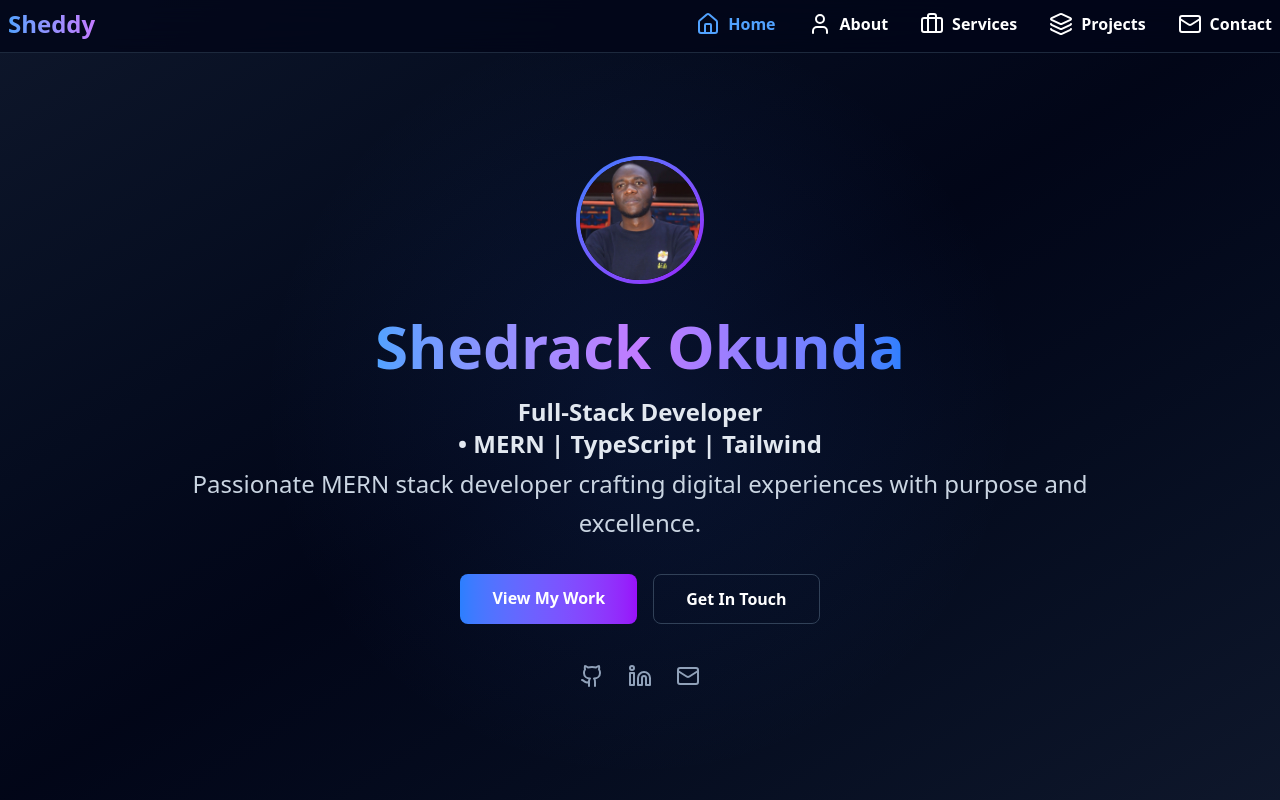
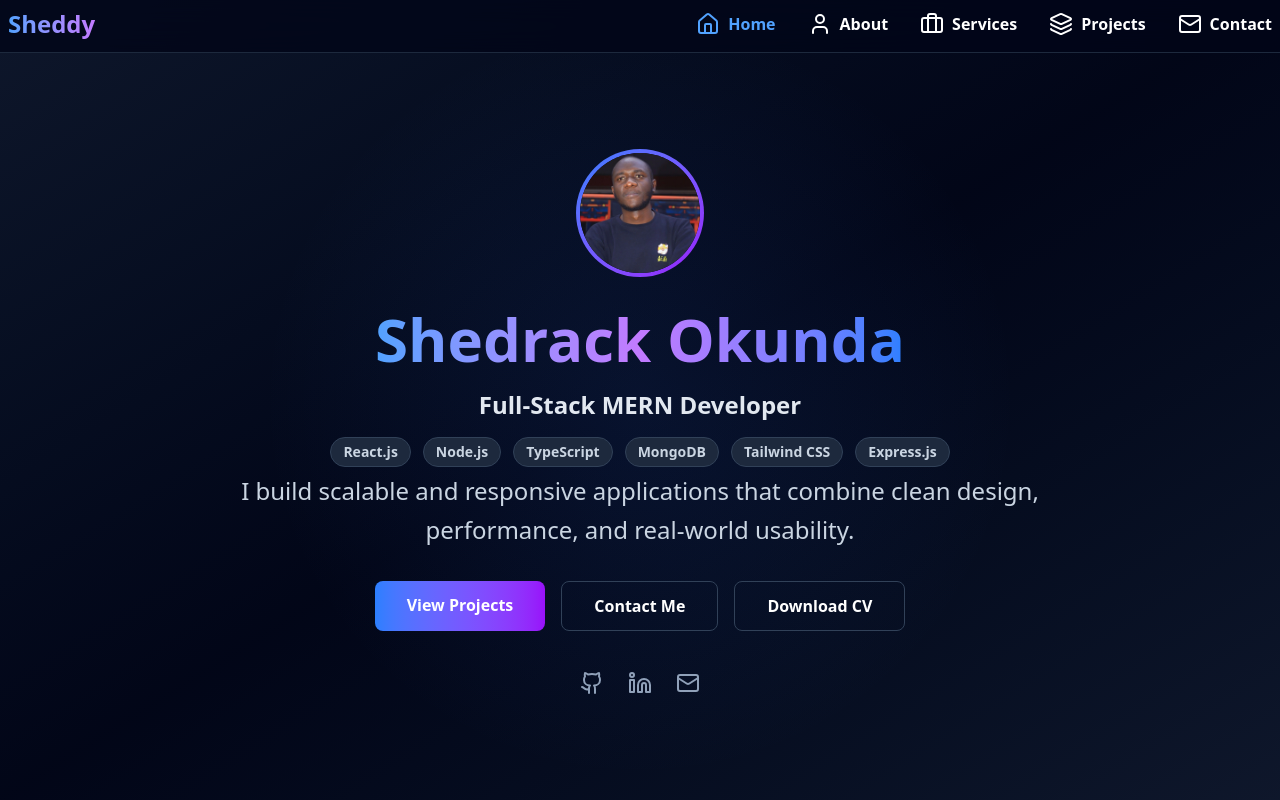
Before and after one commit to shedrack-okunda/my-portfolio, a React (Vite) app: page / in a window 1280 px wide. Shown: the top 800 px of the page. Built offline with nearby package versions, Linux system fonts and the light colour scheme.

Commit message:
feat: Improve portfolio hero section and developer presentation

```diff
--- a/src/components/sections/Hero.tsx
+++ b/src/components/sections/Hero.tsx
@@ -53,8 +53,23 @@ const Hero: React.FC = () => {
 						transition={{ duration: 0.8, delay: 0.5 }}
 						viewport={{ once: true }}
 						className="text-2xl mb-1 font-semibold text-slate-200">
-						Full-Stack Developer
-						<br />• MERN | TypeScript | Tailwind
+						Full-Stack MERN Developer
+						<div className="flex flex-wrap justify-center gap-3 mt-4">
+							{[
+								"React.js",
+								"Node.js",
+								"TypeScript",
+								"MongoDB",
+								"Tailwind CSS",
+								"Express.js",
+							].map((tech) => (
+								<span
+									key={tech}
+									className="px-3 py-1 rounded-full bg-slate-800 border border-slate-700 text-sm text-slate-300">
+									{tech}
+								</span>
+							))}
+						</div>
 					</motion.h2>
 
 					{/* Description */}
@@ -64,8 +79,9 @@ const Hero: React.FC = () => {
 						transition={{ duration: 0.8, delay: 0.7 }}
 						viewport={{ once: true }}
 						className="text-xl md:text-2xl text-slate-300 mb-8 leading-relaxed">
-						Passionate MERN stack developer crafting digital
-						experiences with purpose and excellence.
+						I build scalable and responsive applications that
+						combine clean design, performance, and real-world
+						usability.
 						<br />
 					</motion.p>
 
@@ -79,12 +95,22 @@ const Hero: React.FC = () => {
 						<a
 							href="#projects"
 							className="px-8 py-3 bg-gradient-to-r from-blue-500 to-purple-600 rounded-lg font-semibold hover:from-blue-600 hover:to-purple-700 transition-all duration-200 transform hover:scale-105">
-							View My Work
+							View Projects
 						</a>
+
 						<a
 							href="#contact"
-							className="px-8 py-3 border border-slate-700 rounded-lg font-semibold hover:bg-slate-800 transition-all duration-200">
-							Get In Touch
+							className="px-8 py-3 border border-slate-700 rounded-lg font-semibold hover:bg-slate-800 transition-all duration-200 transform hover:scale-105">
+							Contact Me
+						</a>
+
+						<a
+							href="/cv.pdf"
+							download
+							target="_blank"
+							rel="noopener noreferrer"
+							className="px-8 py-3 border border-slate-700 rounded-lg font-semibold hover:bg-slate-700 transition-all duration-200 transform hover:scale-105">
+							Download CV
 						</a>
 					</motion.div>
 
```
Also changed, not shown: 1 other file (tests, documents, lock files or other folders).
